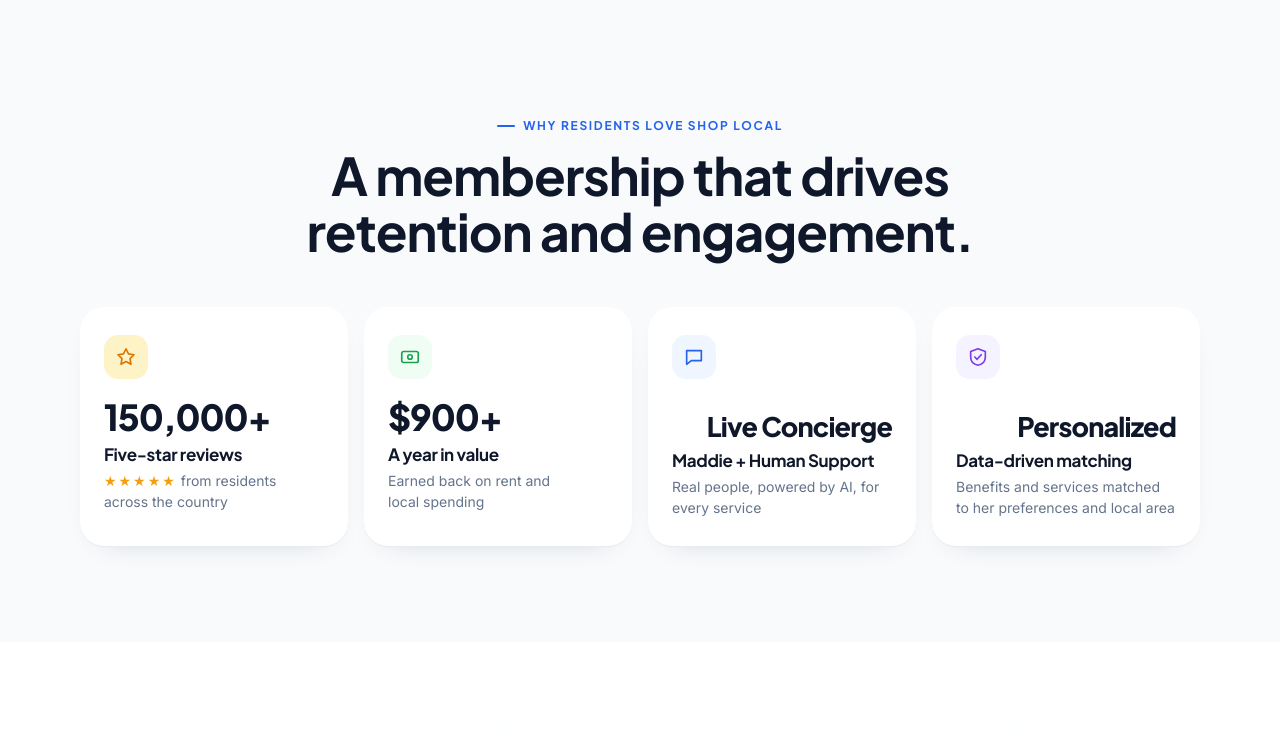
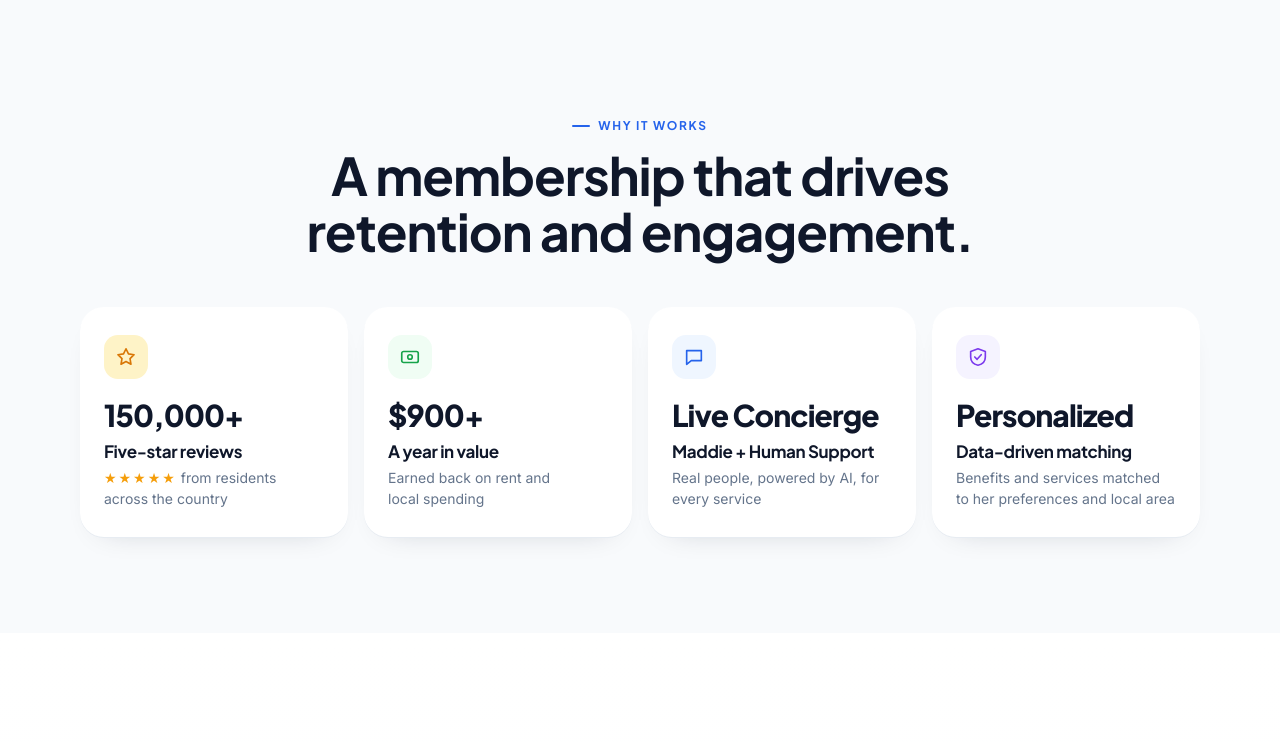
Before and after one commit to EPLynn2460/amenify-prototypes, a plain HTML site: page resident-journey/index.html in a window 1280 px wide. Shown: the part 980-1722 px from the top of the page. Drawn offline with Linux system fonts and the light colour scheme.

Commit message:
Add files via upload

```diff
--- a/resident-journey/index.html
+++ b/resident-journey/index.html
@@ -8,7 +8,7 @@
 <link rel="icon" href="assets/sl-mark-white.png">
 <link rel="preconnect" href="https://fonts.googleapis.com"><link rel="preconnect" href="https://fonts.gstatic.com" crossorigin>
 <link href="https://fonts.googleapis.com/css2?family=Plus+Jakarta+Sans:wght@500;600;700;800&family=Inter:wght@400;500;600;700&display=swap" rel="stylesheet">
-<link rel="stylesheet" href="styles.css?v=7">
+<link rel="stylesheet" href="styles.css?v=8">
 </head>
 <body>
 
@@ -72,7 +72,7 @@
 <!-- WHY -->
 <section class="why" id="why">
   <div class="wrap">
-    <div class="sec-head rv"><span class="eyebrow">Why residents love Shop Local</span><h2>A membership that drives retention and engagement.</h2></div>
+    <div class="sec-head rv"><span class="eyebrow">Why it works</span><h2>A membership that drives retention and engagement.</h2></div>
     <div class="stats rv">
       <div class="stat"><div class="ic" style="background:#FEF3C7;color:#D97706" data-ic="star"></div><div class="num" data-count="150000" data-suf="+">150,000+</div><h3>Five-star reviews</h3><p><span class="stars">★★★★★</span> from residents across the country</p></div>
       <div class="stat"><div class="ic" style="background:var(--green-soft);color:var(--green-deep)" data-ic="cash"></div><div class="num" data-count="900" data-pre="$" data-suf="+">$900+</div><h3>A year in value</h3><p>Earned back on rent and local spending</p></div>
@@ -360,7 +360,7 @@
     </div>
 
     <div class="panel on" id="p-pmc" role="tabpanel">
-      <div class="panel-top"><div><b>For property management companies</b><p>Happier residents, more renewals, and no new app to roll out.</p></div><a class="btn btn-primary" href="https://www.amenify.com/property-managers-2" target="_blank" rel="noopener">Book a demo</a></div>
+      <div class="panel-top"><div><b>For property management companies</b><p>Happier residents, more renewals, and no new app to roll out.</p></div><a class="btn btn-primary" href="https://www.amenify.com/property-managers-2" target="_blank" rel="noopener">Book with us</a></div>
       <details open><summary>Do residents need to download a new app?<span class="pl"></span></summary><p>No. Shop Local lives inside the resident apps and portals you already use, through your property management software partner. Residents get it where they already pay rent.</p></details>
       <details><summary>Where is Shop Local available?<span class="pl"></span></summary><p>Shop Local serves residents in 1,000+ cities nationwide, with local pros and merchants in each market.</p></details>
       <details><summary>Who makes sure services are done well?<span class="pl"></span></summary><p>Atlas Engine sends vetted pros, every job is tracked from booking to done, and a live concierge team checks quality. Residents have left more than 150,000 five-star reviews.</p></details>
--- a/resident-journey/styles.css
+++ b/resident-journey/styles.css
@@ -708,9 +708,15 @@
 .wg-art{height:120px;object-fit:cover;object-position:center 60%}
 .hero h1{font-size:clamp(42px,5.6vw,72px)}
 .stat .num{font-size:clamp(28px,2.8vw,38px)}
-.stat .num.word{font-size:clamp(22px,2vw,26px);line-height:1.1;min-height:2.2em;display:flex;flex-direction:column;justify-content:flex-end}
-.stat .num.word+p{margin-top:10px}
-@media (max-width:520px){.stat .num.word{font-size:20px}}
-.stat .num.word{display:flex;align-items:flex-end;min-height:1em;height:clamp(30px,3.4vw,42px);font-size:clamp(22px,2.1vw,28px);white-space:nowrap}
-.stat .num.word+p{margin-top:0}
-@media (max-width:520px){.stat .num.word{font-size:18px;height:26px;white-space:normal}}
+@media (max-width:520px){}
+@media (max-width:520px){}
+
+/* v8 stat tiles: one consistent number style */
+.stats{max-width:1240px;margin:0 auto}
+.stat{display:flex;flex-direction:column}
+.stat .num,.stat .num.word{font:800 30px/1.1 var(--display);letter-spacing:-.03em;white-space:nowrap;display:block;height:auto;min-height:0;text-align:left}
+.stat h3{margin-top:10px}
+@media (max-width:1100px){.stats{grid-template-columns:1fr 1fr}.stat .num,.stat .num.word{font-size:30px}}
+@media (max-width:860px){.stats{grid-template-columns:1fr 1fr}}
+@media (max-width:520px){.stat .num,.stat .num.word{font-size:22px;white-space:normal}}
+@media (max-width:520px){.stats{grid-template-columns:1fr 1fr}.stat .num,.stat .num.word{min-height:2.2em;display:flex;align-items:flex-end}}
```
